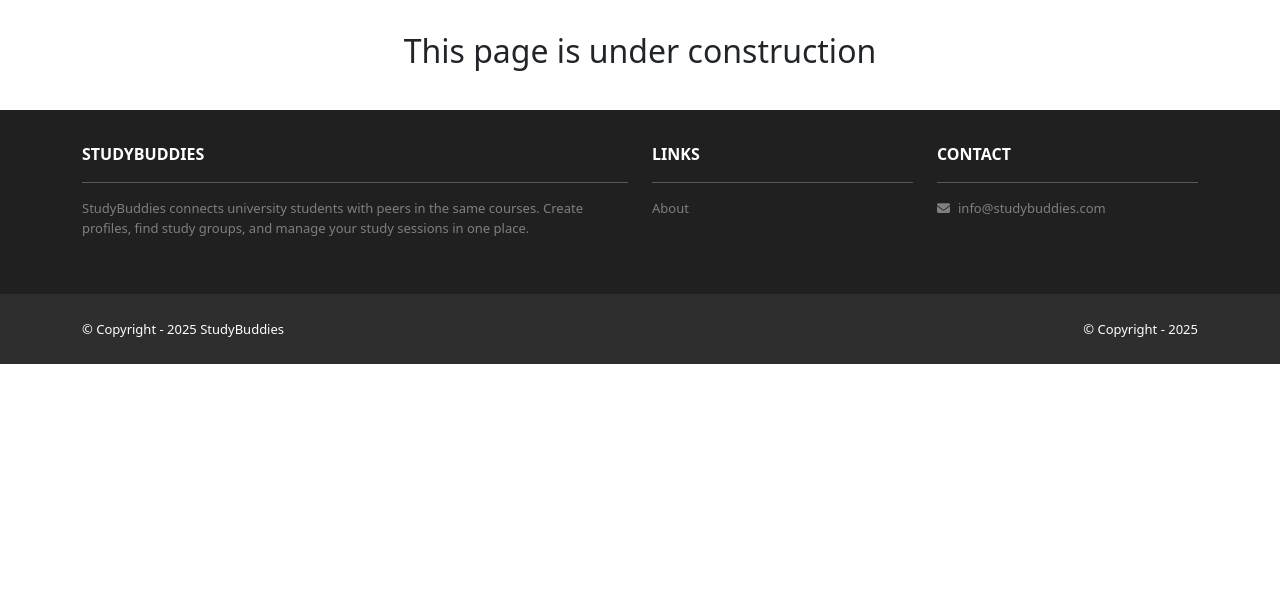
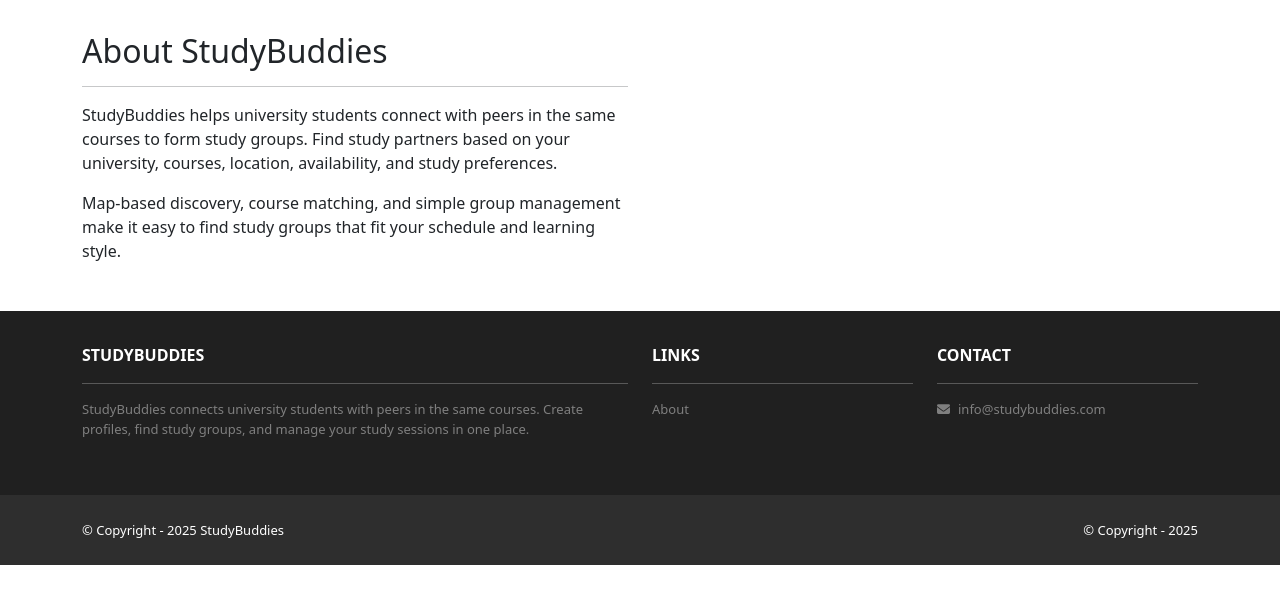
Before and after one commit to kmsaigon/studybuddies, a Django app: page /about/ in a window 1280 px wide. Shown: the part 72-676 px from the top of the page. Run offline with Django 5.2, Linux system fonts and the light colour scheme; some libraries are stand-ins or nearby versions.

Commit message:
feat: about page descriptoin

```diff
--- a/home/templates/home/about.html
+++ b/home/templates/home/about.html
@@ -1,10 +1,26 @@
 {% extends 'base.html' %}
 {% block content %}
+{% load static %}
 <div class="p-3">
     <div class="container">
         <div class="row mt-3">
-            <div class="col-md-8 mx-auto text-center">
-                <h2 class="mb-4">This page is under construction</h2>
+            <div class="col-md-6 mx-auto mb-3">
+                <h2>About StudyBuddies</h2>
+                <hr />
+                <p>
+                    StudyBuddies helps university students connect with peers in the same courses
+                    to form study groups. Find study partners based on your university, courses,
+                    location, availability, and study preferences.
+                </p>
+                <p>
+                    Map-based discovery, course matching, and simple group management make it
+                    easy to find study groups that fit your schedule and learning style.
+                </p>
+            </div>
+            <div class="col-md-6 mx-auto mb-3 text-center">
+                {% if static %}
+                <img src="{% static 'img/about.jpg' %}" class="max-width-100" alt="about" />
+                {% endif %}
             </div>
         </div>
     </div>
```
